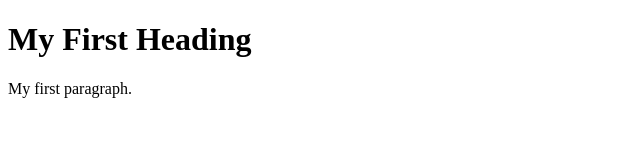
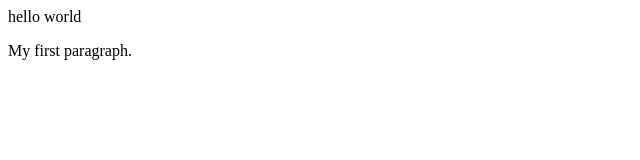
Before and after one commit to oakypoo/Webpage3, a plain HTML site: page index.html in a window 1280 px wide. Shown: the whole page, without its empty margins (0-640 px from the left). Drawn offline with Linux system fonts and the light colour scheme.

Commit message:
Update index.html

```diff
--- a/index.html
+++ b/index.html
@@ -2,7 +2,7 @@
 <html>
 <body>
 
-<h1>My First Heading</h1>
+hello world
 <p>My first paragraph.</p>
 
 
```
